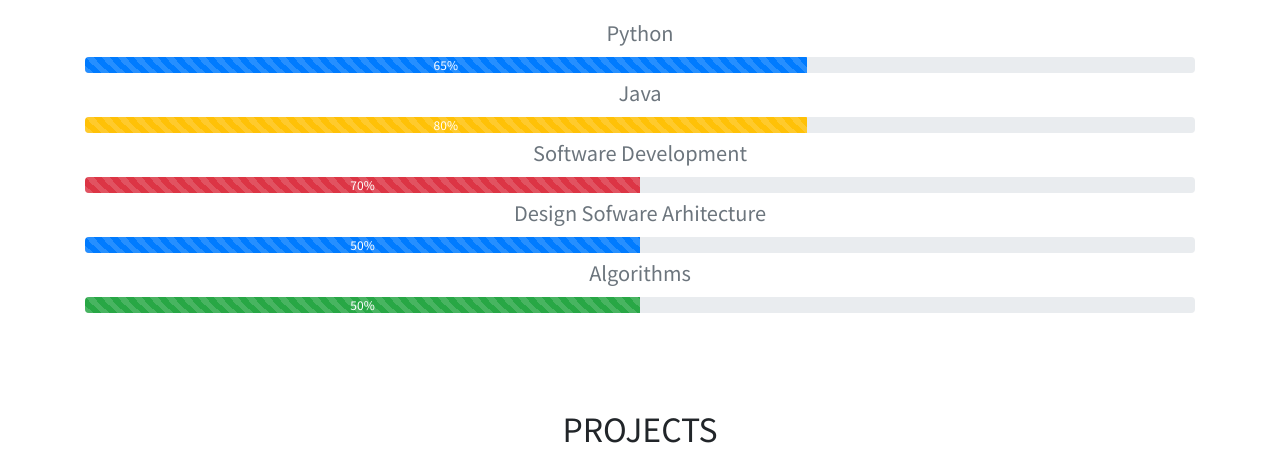
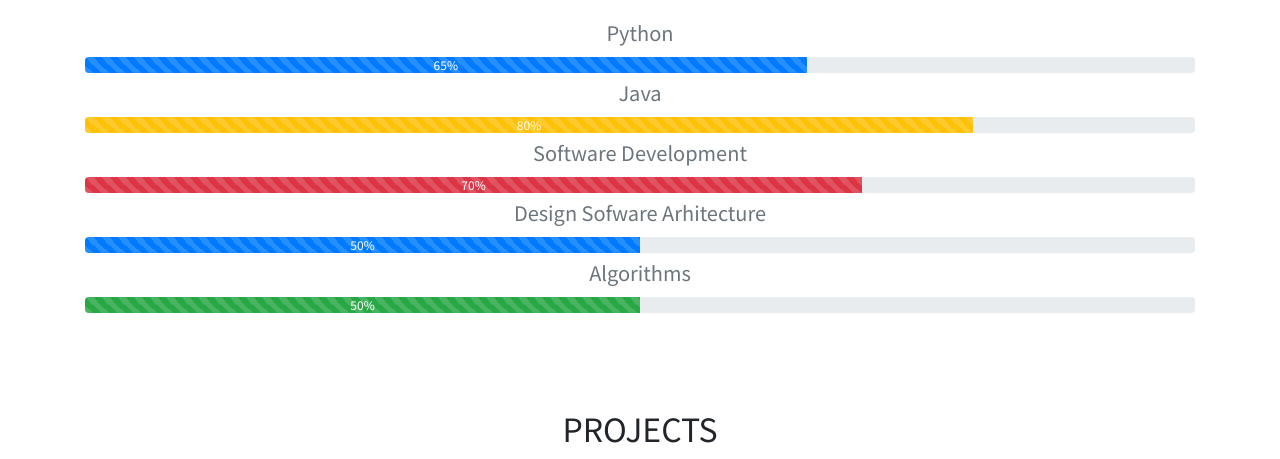
Before and after one commit to jehernandezr/PersonalSite, a plain HTML site: page index.html in a window 1280 px wide. Shown: the part 1937-2396 px from the top of the page. Drawn offline with nearby package versions, Linux system fonts and the light colour scheme.

Commit message:
updating the links

```diff
--- a/index.html
+++ b/index.html
@@ -232,7 +232,7 @@
             <h5 class="card-title text-center text-muted">Java</h5>
             <div class="progress">
               <div class="progress-bar progress-bar-striped progress-bar-animated bg-warning" role="progressbar"
-                aria-valuenow="65" aria-valuemin="0" aria-valuemax="100" style="width: 65%"> 80%</div>
+                aria-valuenow="65" aria-valuemin="0" aria-valuemax="100" style="width: 80%"> 80%</div>
             </div>
           </div>
         </div>
@@ -242,7 +242,7 @@
             <h5 class="card-title text-center text-muted">Software Development</h5>
             <div class="progress">
               <div class="progress-bar progress-bar-striped progress-bar-animated bg-danger" role="progressbar"
-                aria-valuenow="50" aria-valuemin="0" aria-valuemax="100" style="width: 50%"> 70%</div>
+                aria-valuenow="50" aria-valuemin="0" aria-valuemax="100" style="width: 70%"> 70%</div>
             </div>
           </div>
         </div>
@@ -306,7 +306,7 @@
         </div>
 
         <div class="card mb-4">
-          <a href="https://github.com/ISIS2503/ISIS2503-202010-S1-BinomioDeOroCuadrado/wiki/Sprint-3" target="_blank" rel="noreferrer">
+          <a href="https://github.com/jehernandezr/Sprint3ArquiSoft" target="_blank" rel="noreferrer">
             <div class="card-image">
               <img class="card-img-top" src="images/auth0.png" alt="Card image auth0">
             </div>
```
